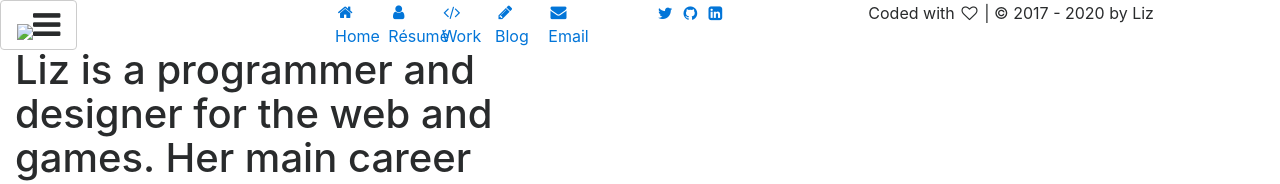
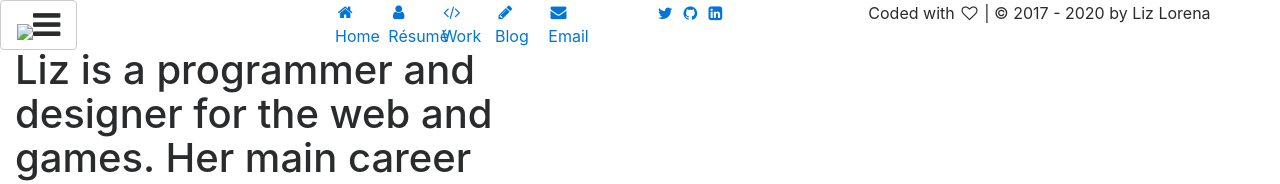
Before and after one commit to liz-lorena/early-2018, a Jekyll site: the page built from index.html, in a window 1280 px wide. Shown: the top 184 px of the page. Built offline with Jekyll 4.4.1, drawn with Linux system fonts in a browser that asks for light colours; nearby versions of some CDN libraries.

Commit message:
Update default.html

```diff
--- a/_layouts/default.html
+++ b/_layouts/default.html
@@ -51,7 +51,7 @@
 
                     </div>
                     <div class="col-1 link">
-                        <a class="navlink" href="https://linkedin.com/in/cozymaus" target="_blank" title="Resume"><i class="fa fa-fw fa-user" aria-hidden="true"></i><span>Résumé</span></a>
+                        <a class="navlink" href="https://linkedin.com/in/lizlorena" target="_blank" title="Resume"><i class="fa fa-fw fa-user" aria-hidden="true"></i><span>Résumé</span></a>
 
                     </div>
                     <div class="col-1 link">
@@ -76,7 +76,7 @@
   </button>
                             <div class="dropdown-menu" aria-labelledby="dropdownMenuButton">
                                 <a class="dropdown-item" href="/portfolio-2018"><i class="fa fa-fw fa-home" aria-hidden="true"></i> Home</a>
-                                <a class="dropdown-item" href="https://linkedin.com/in/cozymaus"><i class="fa fa-fw fa-user" aria-hidden="true"></i> Résumé</a>
+                                <a class="dropdown-item" href="https://linkedin.com/in/lizlorena"><i class="fa fa-fw fa-user" aria-hidden="true"></i> Résumé</a>
                                 <a class="dropdown-item" href="/portfolio-2018/work"><i class="fa fa-fw fa-code" aria-hidden="true"></i> Work</a>
                                 <a class="dropdown-item" href="http://cozymaus.com"><i class="fa fa-fw fa-pencil" aria-hidden="true"></i> Blog</a>
                                 <a class="dropdown-item" href="mailto:liz@cozymaus.com"><i class="fa fa-fw fa-envelope" aria-hidden="true"></i> Email</a>
@@ -117,7 +117,7 @@
                     <i class="fa fa-fw fa-twitter" aria-hidden="true"></i>
                 </a> <a href="https://github.com/cozymaus" target="_blank">
                     <i class="fa fa-fw fa-github" aria-hidden="true"></i>
-                </a> <a href="https://www.linkedin.com/in/cozymaus" target="_blank">
+                </a> <a href="https://www.linkedin.com/in/lizlorena" target="_blank">
                    <i class="fa fa-fw fa-linkedin-square" aria-hidden="true"></i>
                </a>
            </div>
@@ -128,7 +128,7 @@
                             <script type="text/javascript">
                                 var year = new Date();
                                 document.write(year.getFullYear());
-                            </script> by Liz
+                            </script> by Liz Lorena
                         </p>
                     </div>
                 </div>
```
